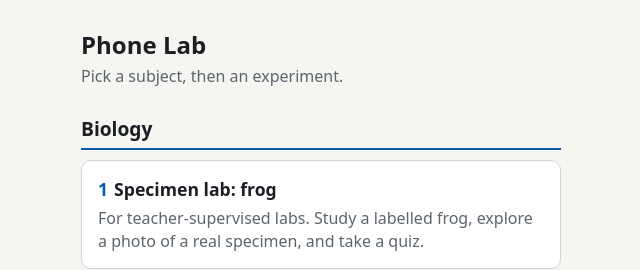
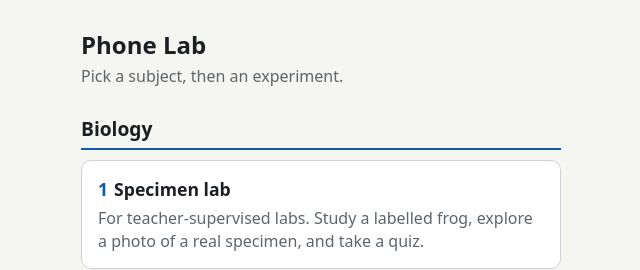
Before and after one commit to arpitamalhotra06/phone-lab, a plain HTML site: page index.html in a window 1280 px wide. Shown: the top 270 px of the page, 319-959 px from the left. Drawn offline with Linux system fonts and the light colour scheme.

Commit message:
Update index.html

```diff
--- a/index.html
+++ b/index.html
@@ -38,7 +38,7 @@
   // To add an experiment, add a line to the right section. A card turns into a link as soon as its page exists on the site.
   const SECTIONS = [
     { name: "Biology", items: [
-      { file: "biology-lab.html", title: "Specimen lab: frog", desc: "For teacher-supervised labs. Study a labelled frog, explore a photo of a real specimen, and take a quiz." }
+      { file: "biology-lab.html", title: "Specimen lab", desc: "For teacher-supervised labs. Study a labelled frog, explore a photo of a real specimen, and take a quiz." }
     ]},
     { name: "Physics", items: [
       { file: "height.html",   title: "Drop height",       desc: "Drop the phone onto carpet or a bed. The page times the fall and works out how far it dropped." },
```
